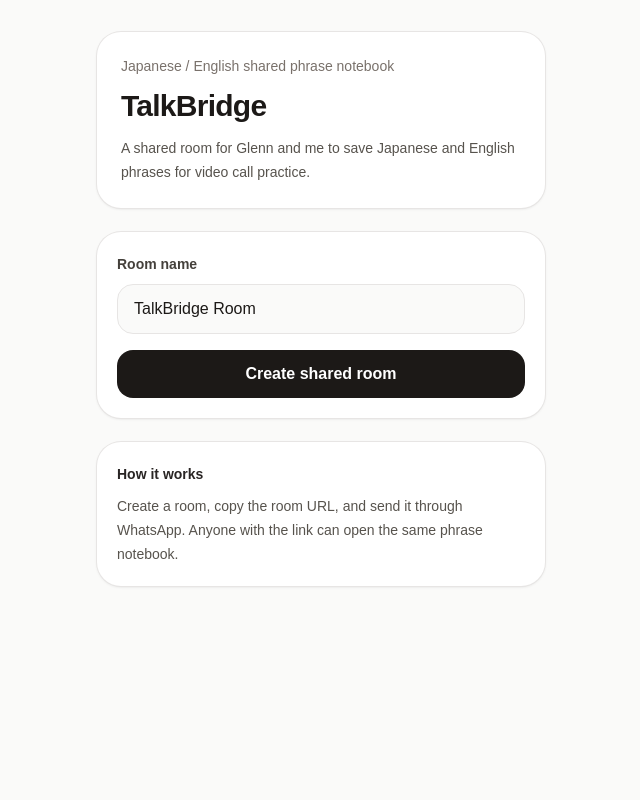
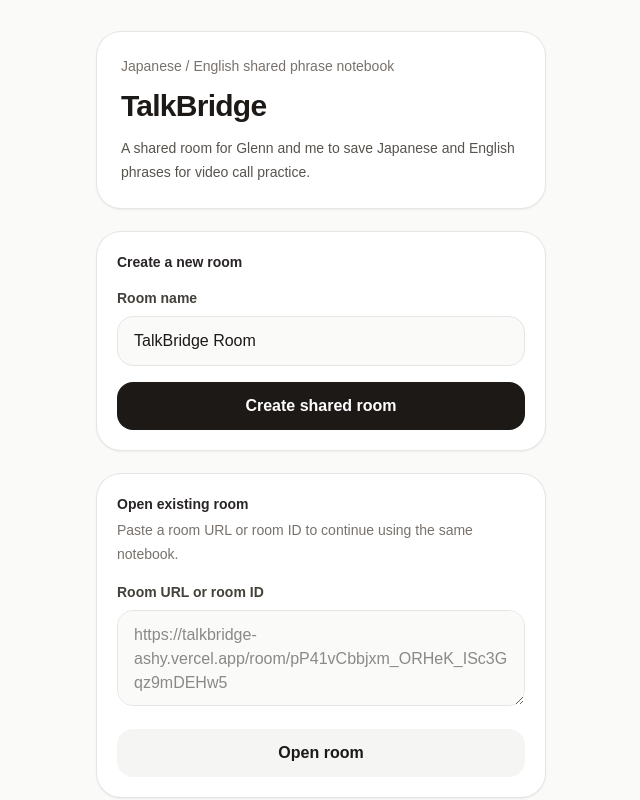
Before and after one commit to zuisetu/talkbridge, a Next.js app: page / in a window 1280 px wide. Shown: the top 800 px of the page, without its empty margins (319-959 px from the left). Built offline with nearby package versions, Linux system fonts and the light colour scheme; no server answers.

Commit message:
Add open existing room form

```diff
--- a/app/page.tsx
+++ b/app/page.tsx
@@ -1,19 +1,38 @@
 "use client";
 
+import { supabase } from "@/lib/supabase";
 import { nanoid } from "nanoid";
 import { useRouter } from "next/navigation";
 import { useState } from "react";
-import { supabase } from "@/lib/supabase";
+
+function extractRoomId(input: string) {
+  const value = input.trim();
+
+  if (!value) return "";
+
+  if (value.includes("/room/")) {
+    const afterRoom = value.split("/room/")[1];
+    return afterRoom?.split("?")[0]?.split("#")[0]?.trim() ?? "";
+  }
+
+  return value;
+}
 
 export default function Home() {
   const router = useRouter();
+
   const [roomName, setRoomName] = useState("TalkBridge Room");
+  const [existingRoomInput, setExistingRoomInput] = useState("");
+
   const [isCreating, setIsCreating] = useState(false);
-  const [errorMessage, setErrorMessage] = useState("");
+  const [isOpening, setIsOpening] = useState(false);
+
+  const [createErrorMessage, setCreateErrorMessage] = useState("");
+  const [openErrorMessage, setOpenErrorMessage] = useState("");
 
   async function createRoom() {
     setIsCreating(true);
-    setErrorMessage("");
+    setCreateErrorMessage("");
 
     const roomId = nanoid(32);
     const name = roomName.trim() || "TalkBridge Room";
@@ -25,8 +44,36 @@ export default function Home() {
 
     if (error) {
       console.error(error);
-      setErrorMessage("Failed to create room. Please try again.");
+      setCreateErrorMessage("Failed to create room. Please try again.");
       setIsCreating(false);
+      return;
+    }
+
+    router.push(`/room/${roomId}`);
+  }
+
+  async function openExistingRoom() {
+    setIsOpening(true);
+    setOpenErrorMessage("");
+
+    const roomId = extractRoomId(existingRoomInput);
+
+    if (!roomId) {
+      setOpenErrorMessage("Please enter a room URL or room ID.");
+      setIsOpening(false);
+      return;
+    }
+
+    const { data, error } = await supabase
+      .from("rooms")
+      .select("id")
+      .eq("id", roomId)
+      .single();
+
+    if (error || !data) {
+      console.error(error);
+      setOpenErrorMessage("Room not found. Please check the URL or room ID.");
+      setIsOpening(false);
       return;
     }
 
@@ -48,10 +95,13 @@ export default function Home() {
         </section>
 
         <section className="rounded-3xl bg-white p-5 shadow-sm ring-1 ring-stone-200">
-          <label className="text-sm font-semibold text-stone-700">
+          <p className="text-sm font-semibold text-stone-800">
+            Create a new room
+          </p>
+
+          <label className="mt-4 block text-sm font-semibold text-stone-700">
             Room name
           </label>
-
           <input
             value={roomName}
             onChange={(event) => setRoomName(event.target.value)}
@@ -59,8 +109,8 @@ export default function Home() {
             placeholder="TalkBridge Room"
           />
 
-          {errorMessage ? (
-            <p className="mt-3 text-sm text-red-600">{errorMessage}</p>
+          {createErrorMessage ? (
+            <p className="mt-3 text-sm text-red-600">{createErrorMessage}</p>
           ) : null}
 
           <button
@@ -69,6 +119,37 @@ export default function Home() {
             className="mt-4 w-full rounded-2xl bg-stone-900 px-4 py-3 text-base font-semibold text-white disabled:opacity-50"
           >
             {isCreating ? "Creating..." : "Create shared room"}
+          </button>
+        </section>
+
+        <section className="rounded-3xl bg-white p-5 shadow-sm ring-1 ring-stone-200">
+          <p className="text-sm font-semibold text-stone-800">
+            Open existing room
+          </p>
+          <p className="mt-1 text-sm leading-6 text-stone-500">
+            Paste a room URL or room ID to continue using the same notebook.
+          </p>
+
+          <label className="mt-4 block text-sm font-semibold text-stone-700">
+            Room URL or room ID
+          </label>
+          <textarea
+            value={existingRoomInput}
+            onChange={(event) => setExistingRoomInput(event.target.value)}
+            className="mt-2 min-h-24 w-full rounded-2xl border border-stone-200 bg-stone-50 px-4 py-3 text-base outline-none focus:border-stone-400"
+            placeholder="https://talkbridge-ashy.vercel.app/room/pP41vCbbjxm_ORHeK_ISc3Gqz9mDEHw5"
+          />
+
+          {openErrorMessage ? (
+            <p className="mt-3 text-sm text-red-600">{openErrorMessage}</p>
+          ) : null}
+
+          <button
+            onClick={openExistingRoom}
+            disabled={isOpening}
+            className="mt-4 w-full rounded-2xl bg-stone-100 px-4 py-3 text-base font-semibold text-stone-900 disabled:opacity-50"
+          >
+            {isOpening ? "Opening..." : "Open room"}
           </button>
         </section>
 
```
